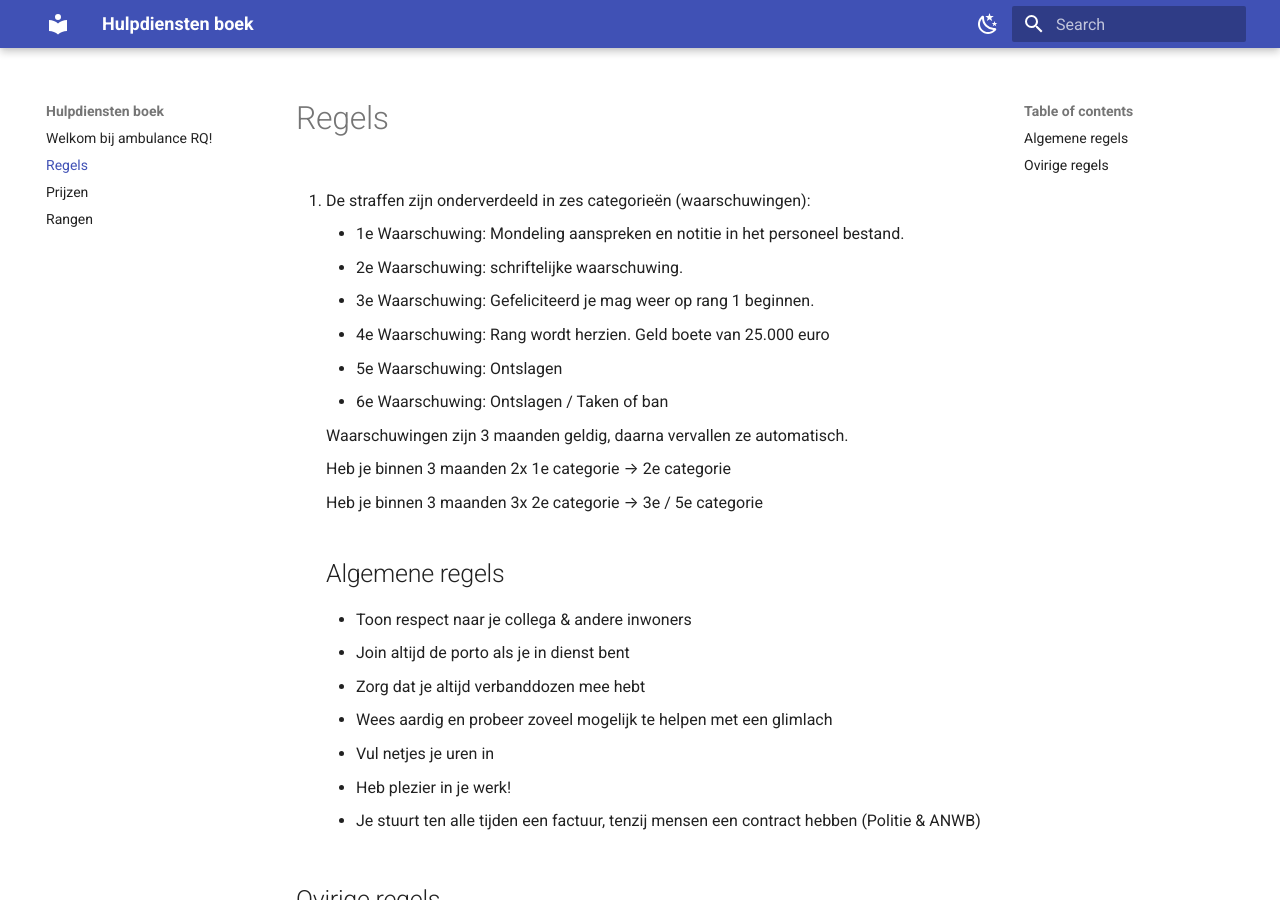
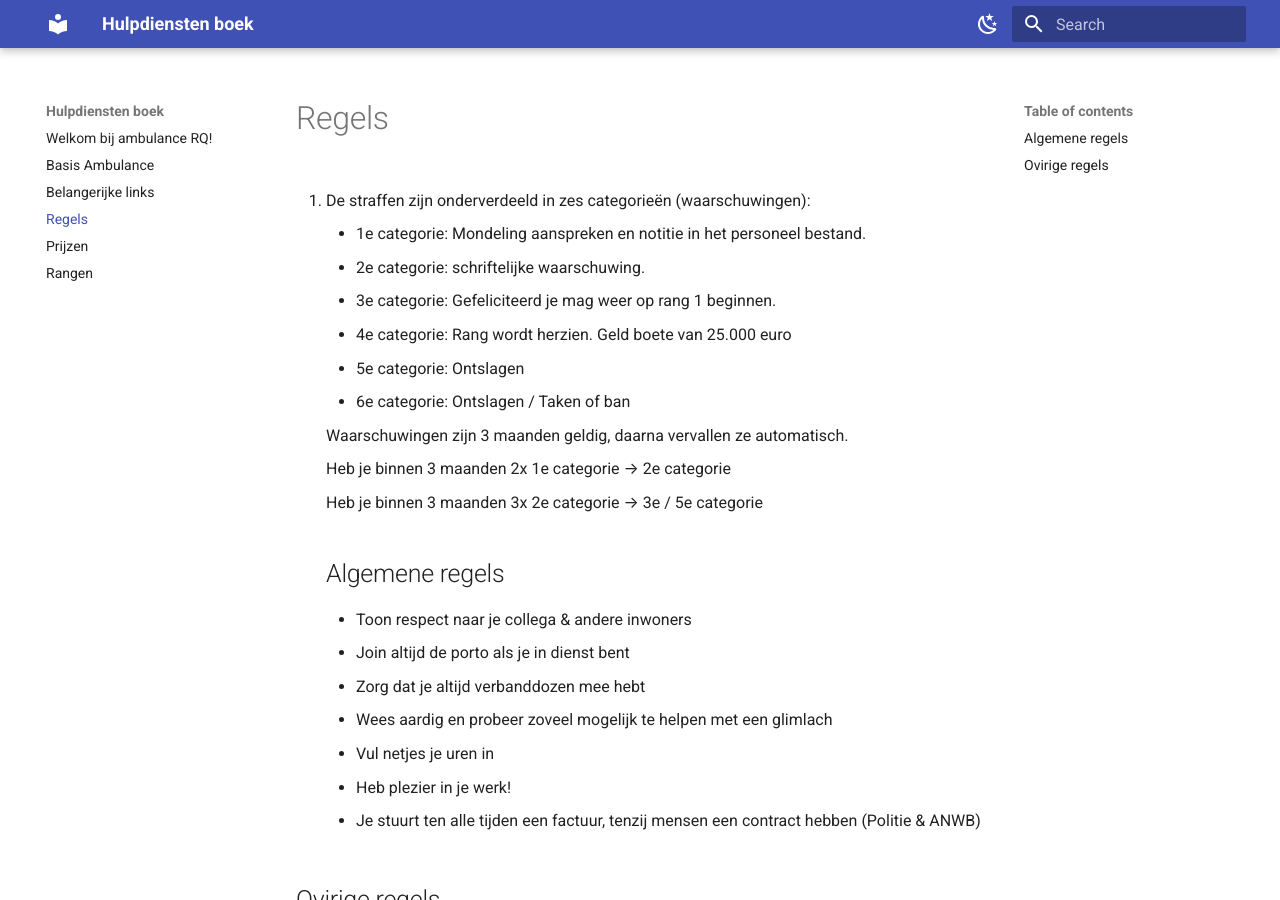
Before and after one commit to rqniels/Hulpdienstenboek, an MkDocs documentation site: the page built from docs/Regels.md, in a window 1280 px wide and 900 px high. Built offline with MkDocs 1.6.1 and Material for MkDocs 9.7.7, drawn with Linux system fonts in a browser that asks for light colours.

Commit message:
Update 9

```diff
--- a/docs/Regels.md
+++ b/docs/Regels.md
@@ -1,12 +1,12 @@
 # Regels
 
 1. De straffen zijn onderverdeeld in zes categorieën (waarschuwingen):
-    * 1e Waarschuwing: Mondeling aanspreken en notitie in het personeel bestand.
-    * 2e Waarschuwing: schriftelijke waarschuwing.
-    * 3e Waarschuwing: Gefeliciteerd je mag weer op rang 1 beginnen.
-    * 4e Waarschuwing: Rang wordt herzien. Geld boete van 25.000 euro
-    * 5e Waarschuwing: Ontslagen
-    * 6e Waarschuwing: Ontslagen / Taken of ban
+    * 1e categorie: Mondeling aanspreken en notitie in het personeel bestand.
+    * 2e categorie: schriftelijke waarschuwing.
+    * 3e categorie: Gefeliciteerd je mag weer op rang 1 beginnen.
+    * 4e categorie: Rang wordt herzien. Geld boete van 25.000 euro
+    * 5e categorie: Ontslagen
+    * 6e categorie: Ontslagen / Taken of ban
 
     Waarschuwingen zijn 3 maanden geldig, daarna vervallen ze automatisch.
 
```
Also changed, not shown: docs/Basis.md (added, +64 -0 lines), docs/Links.md (added, +10 -0 lines).
